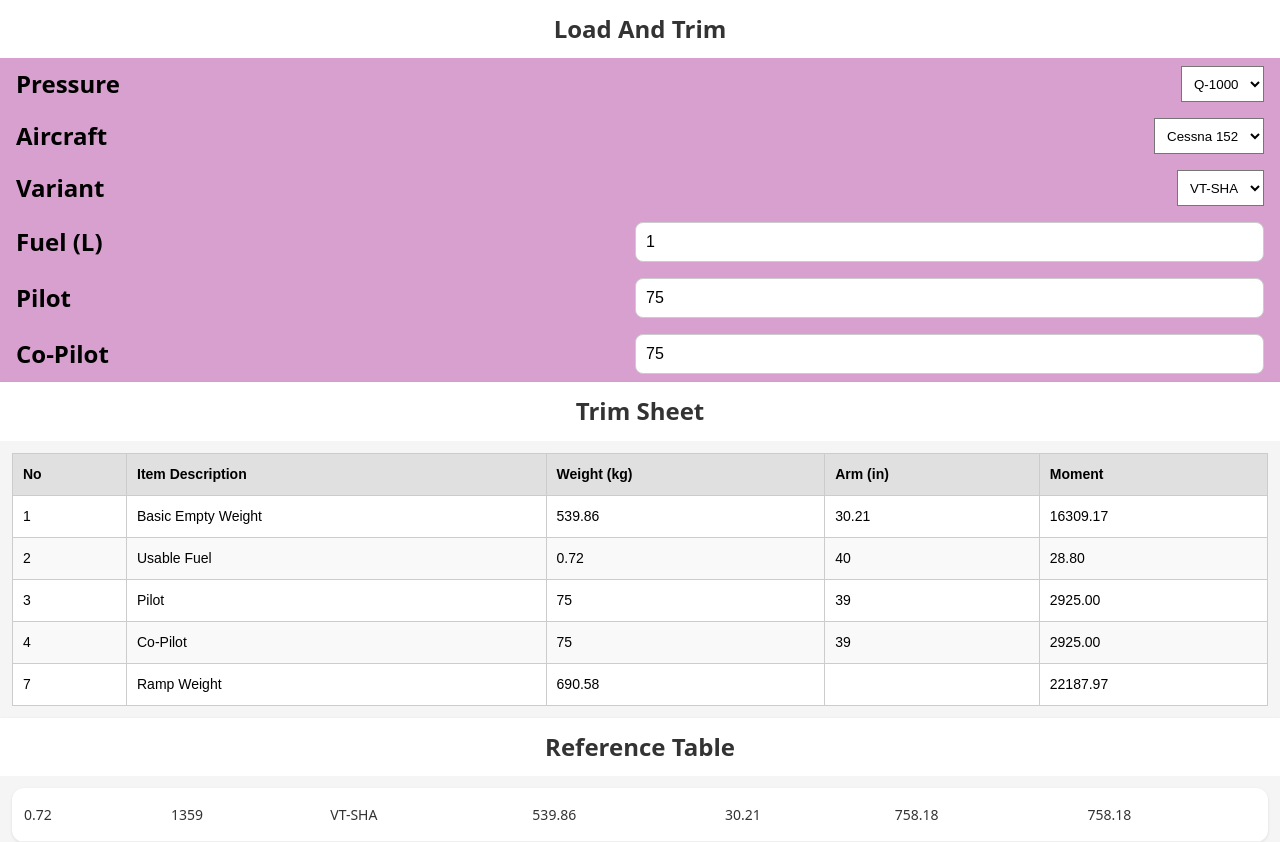
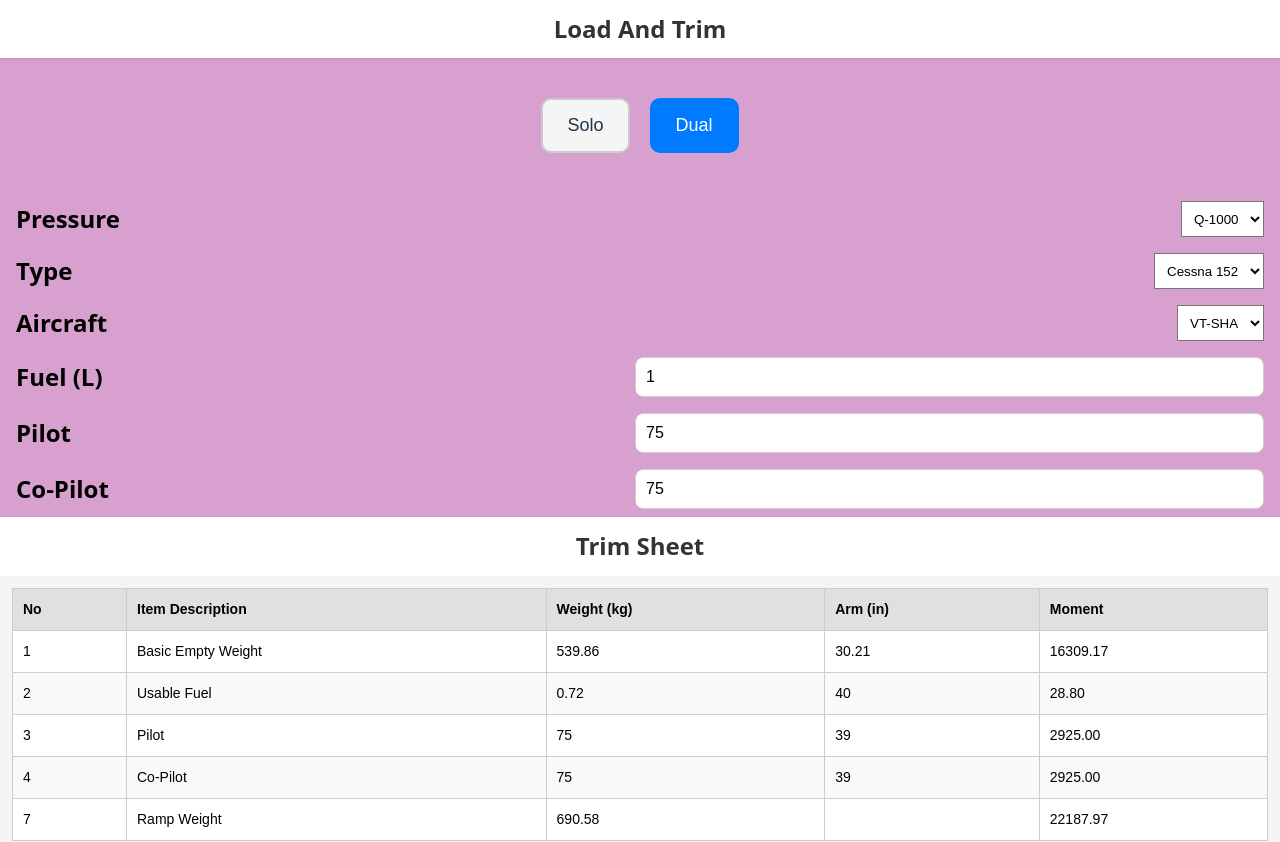
Before and after one commit to bibin-jaimon/2025-load-trim-pwa, a React (Vite) app: page / in a window 1280 px wide. Shown: the top 842 px of the page. Built offline with nearby package versions, Linux system fonts and the light colour scheme.

Commit message:
Add solo dual button

```diff
--- a/src/App.jsx
+++ b/src/App.jsx
@@ -5,6 +5,7 @@
 import TitleWithSelector from "./components/selector/selector-with-title";
 import LabeledTextInput from "./components/labeled-text/label-text-input";
 import TrimSheet from "./components/trim-sheet/trim-sheet";
+import RadioButtonGroup from "./components/radio-button";
 
 const convertLtoGas = (val) => Number(val) * 0.72;
 
@@ -14,6 +15,7 @@
   fuel,
   pilotWeight,
   coPilotWeight,
+  mode,
 }) => {
   const initialRows = [
     {
@@ -37,14 +39,18 @@
       weight: pilotWeight,
       moment: (Number(39) * Number(pilotWeight)).toFixed(2),
     },
-    {
+
+  ];
+
+  if (mode == "Dual") {
+    initialRows.push({
       no: 4,
       itemDescription: "Co-Pilot",
       arm: 39,
       weight: coPilotWeight,
       moment: (Number(39) * Number(coPilotWeight)).toFixed(2),
-    },
-  ];
+    });
+  }
 
   const totalWeight = initialRows.reduce(
     (sum, row) => sum + Number(row.weight),
@@ -88,6 +94,7 @@
   const [coPilotWeight, setCoPilotWeight] = useState(() => 75);
 
   const [trimSheetData, setTrimSheetData] = useState();
+  const [mode, setMode] = useState("Dual");
 
   useEffect(() => {
     const isValid =
@@ -105,10 +112,11 @@
         fuel: convertLtoGas(fuel),
         pilotWeight,
         coPilotWeight,
+        mode,
       });
       setTrimSheetData(trimSheet);
     }
-  }, [selectedAircraft, selectedVariant, fuel, pilotWeight, coPilotWeight]);
+  }, [selectedAircraft, selectedVariant, fuel, pilotWeight, coPilotWeight, mode]);
 
   useEffect(() => {
     fetchAircrafts();
@@ -158,6 +166,7 @@
   };
 
   return (
+    <>
       <div
         style={{
           background: "#d7a0ce",
@@ -167,7 +176,11 @@
         className="app-container"
       >
         <h1>Load And Trim</h1>
-
+        <RadioButtonGroup
+          options={["Solo", "Dual"]}
+          value={mode}
+          onChange={setMode}
+        />
         {canShow && (
           <TitleWithSelector
             title="Pressure"
@@ -179,7 +192,7 @@
         )}
         {canShow && (
           <TitleWithSelector
-          title="Aircraft"
+            title="Type"
             displayKey="type"
             options={aircrafts}
             value={selectedAircraft?.type}
@@ -188,7 +201,7 @@
         )}
         {canShow && (
           <TitleWithSelector
-          title={"Variant"}
+            title={"Aircraft"}
             displayKey={"acreg"}
             options={selectedAircraft?.regns}
             value={selectedVariant?.acreg}
@@ -205,7 +218,8 @@
           value: pilotWeight,
           onChange: setPilotWeight,
         })}
-      {renderFuelTextField({
+        {mode == "Dual" &&
+          renderFuelTextField({
             label: "Co-Pilot",
             value: coPilotWeight,
             onChange: setCoPilotWeight,
@@ -228,6 +242,7 @@
           🔄 Reload App
         </button>
       </div>
+    </>
   );
 }
 
--- /dev/null
+++ b/src/components/radio-button.jsx
@@ -0,0 +1,82 @@
+import React, { useState } from "react";
+
+const styles = {
+  container: {
+    maxWidth: "500px",
+    margin: "40px auto",
+    textAlign: "center",
+    fontFamily: "sans-serif",
+  },
+  title: {
+    fontSize: "28px",
+    marginBottom: "20px",
+    color: "#333",
+  },
+  optionsWrapper: {
+    display: "flex",
+    justifyContent: "center",
+    gap: "20px",
+    flexWrap: "wrap",
+  },
+  option: {
+    position: "relative",
+    display: "flex",
+    alignItems: "center",
+    padding: "12px 24px",
+    fontSize: "18px",
+    border: "2px solid #ccc",
+    borderRadius: "10px",
+    backgroundColor: "#f5f5f5",
+    cursor: "pointer",
+    transition: "all 0.3s ease",
+    userSelect: "none",
+  },
+  selected: {
+    backgroundColor: "#007bff",
+    borderColor: "#007bff",
+    color: "#fff",
+  },
+  hiddenInput: {
+    display: "none",
+  },
+};
+
+const RadioButtonGroup = ({
+  options = [],
+  value,
+  onChange,
+  label,
+  name = "radio-group",
+}) => {
+  return (
+    <div style={styles.container}>
+      {label && <h2 style={styles.title}>{label}</h2>}
+      <div style={styles.optionsWrapper}>
+        {options.map((option) => {
+          const isSelected = value === option;
+          return (
+            <label
+              key={option}
+              style={{
+                ...styles.option,
+                ...(isSelected ? styles.selected : {}),
+              }}
+            >
+              <input
+                type="radio"
+                name={name}
+                value={option}
+                checked={isSelected}
+                onChange={() => onChange(option)}
+                style={styles.hiddenInput}
+              />
+              <span>{option}</span>
+            </label>
+          );
+        })}
+      </div>
+    </div>
+  );
+};
+
+export default RadioButtonGroup;
```
Also changed, not shown: 1 other file (tests, documents, lock files or other folders). Lines whose indentation alone changed are shown as unchanged.
